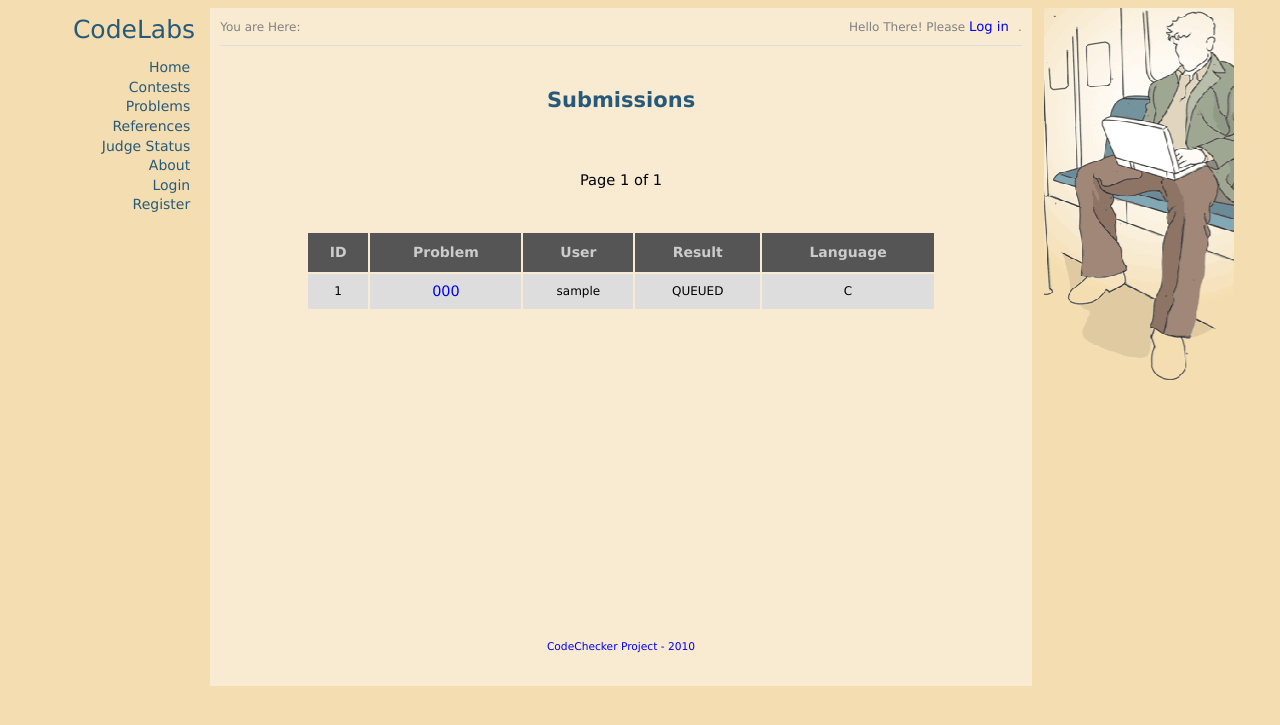
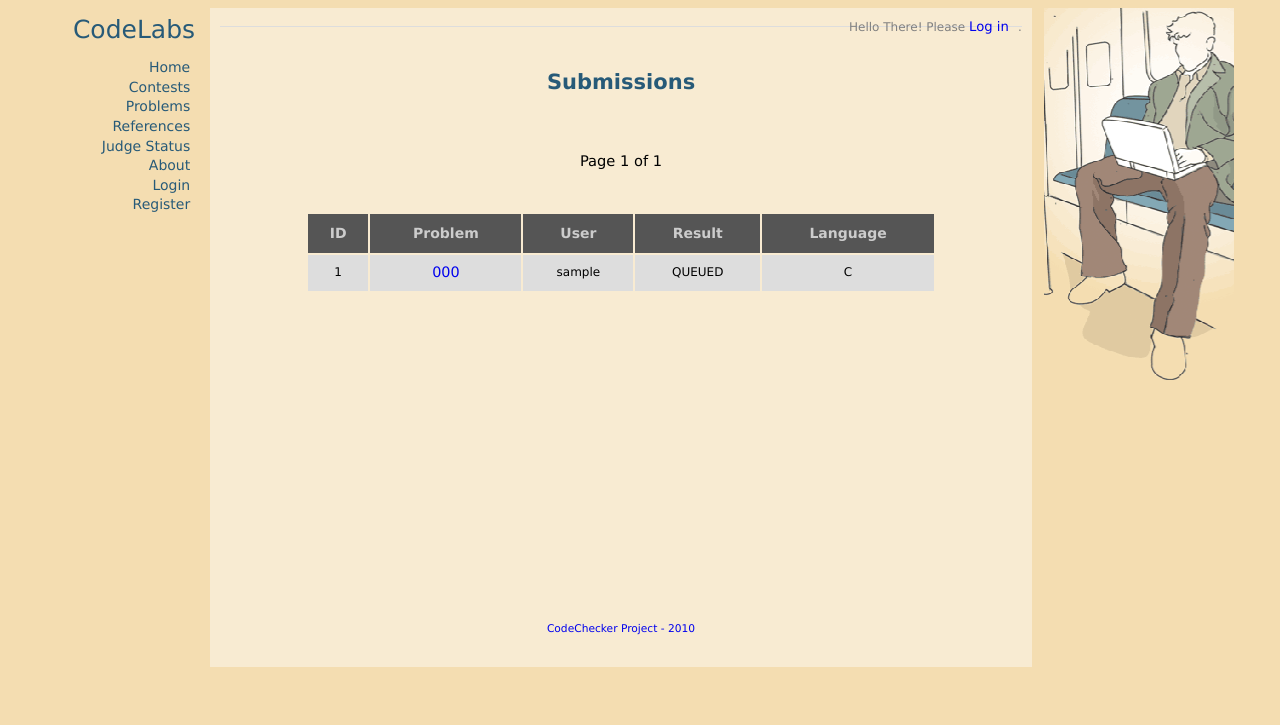
Before and after one commit to donatello/codechecker, a Django app: page /submissions/ in a window 1280 px wide. Shown: the top 725 px of the page. Run offline with Django 3.2, Linux system fonts and the light colour scheme; tables that the repository leaves empty hold one stand-in row (values such as "Sample post"); parts of the project's set-up code (start-up, migrations or seed data) failed here and were passed over.

Commit message:
Really silly commit
--HG--
branch : 2010

```diff
--- a/media/templates/base.html
+++ b/media/templates/base.html
@@ -55,7 +55,6 @@
                     Hello There! Please <a href="/site/login/"> Log in </a>.
                     {% endif %}
                 </div>
-                You are Here:
                 {% block breadcrumbs %}
 
                 {% endblock %}
```
